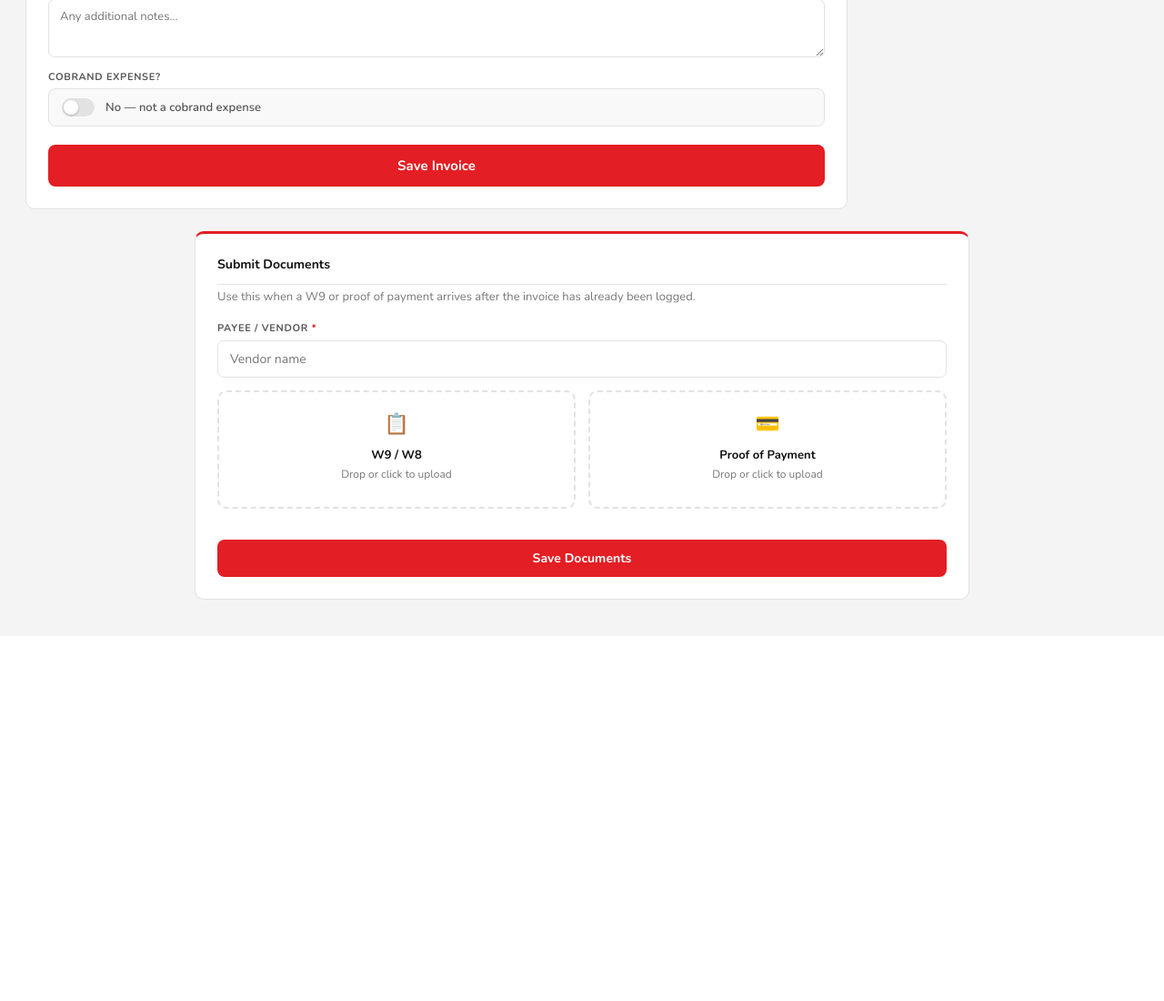
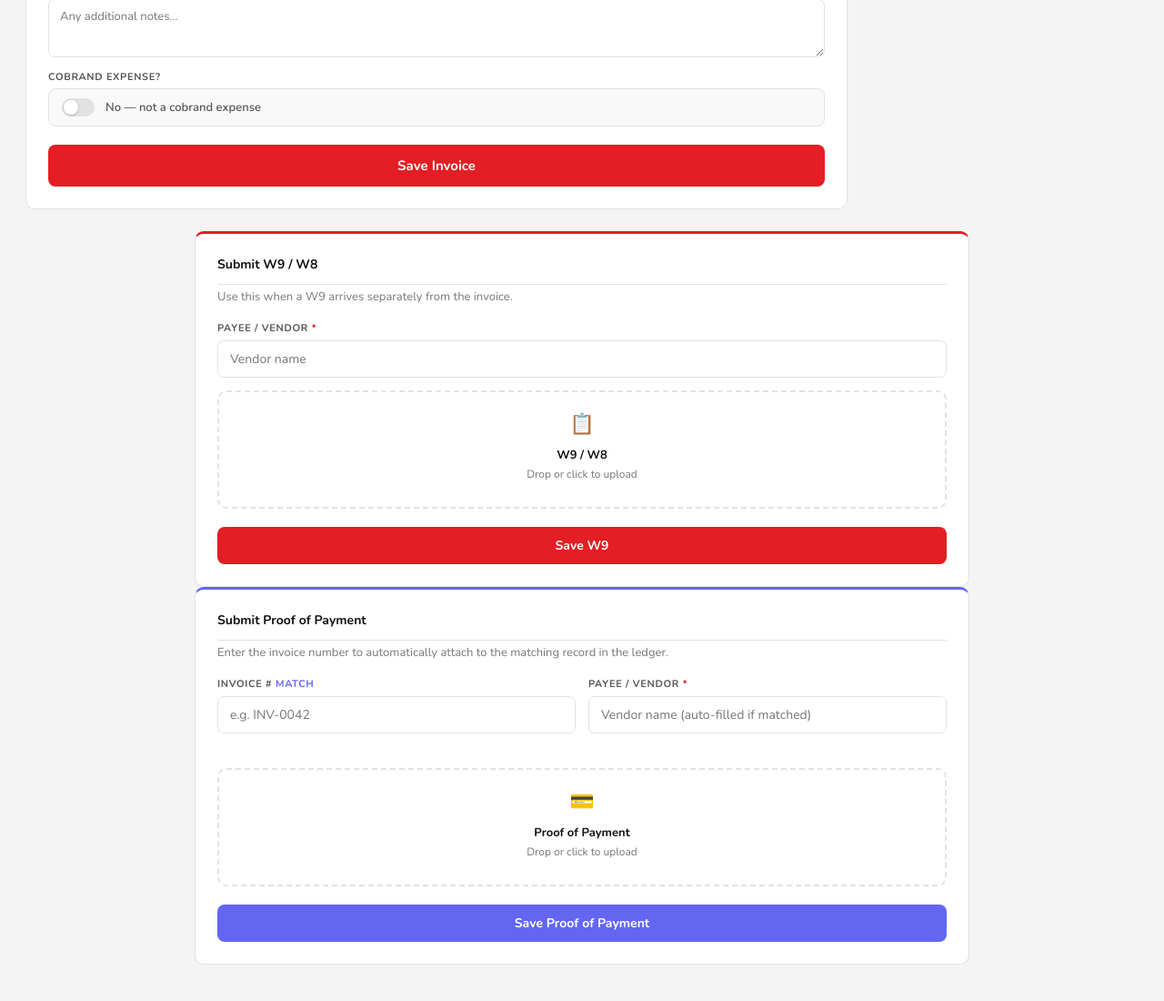
Before and after one commit to johns-dotcom/boom-invoice-app, a Flask app: page / in a window 1280 px wide. Shown: the part 940-2040 px from the top of the page at 91% size. Before the commit the page ends 1599 px from the top, so only its background shows below. Run offline with Flask 3, Linux system fonts and the light colour scheme; data that the repository does not hold is empty; some libraries are stand-ins or nearby versions.

Commit message:
Separate W9 and proof of payment sections; add invoice number matching for proof uploads

```diff
--- a/app.py
+++ b/app.py
@@ -66,6 +66,8 @@ Return ONLY valid JSON — no markdown, no extra text:
   "payee": "vendor or company name",
   "description": "brief description of what was invoiced (1 sentence max)",
   "category": "best match from: Recording, Mixing & Mastering, Music Video, Marketing, Sync/Licensing, Distribution, Legal, Merch, Tour/Live, Other",
+  "artist": "artist, band, or project name referenced anywhere on the invoice (e.g. in a project line, memo, attention field, or description) — empty string if not found",
+  "song": "song, album, or project title referenced on the invoice — empty string if not found",
   "invoice_number": "invoice number if present, else empty string",
   "amount": <number, 2 decimal places, no symbols, 0 if not found>,
   "payment_method": "best match from: ACH, Check, Wire, Credit Card, PayPal, Cash — or empty string"
@@ -429,36 +431,72 @@ def add_w9(eid):
 @app.route("/w9-only", methods=["POST"])
 @login_required
 def w9_only():
-    """Save standalone W9 and/or Proof of Payment — creates a minimal approved expense record."""
+    """Save a standalone W9 — creates a minimal approved expense record."""
     payee = request.form.get("payee","").strip()
     if not payee:
         return jsonify({"error":"Payee name required"}), 400
-
     w9_f = request.files.get("file")
-    proof_f = request.files.get("proof_file")
-
-    if (not w9_f or not w9_f.filename) and (not proof_f or not proof_f.filename):
-        return jsonify({"error":"At least one file (W9 or Proof of Payment) required"}), 400
-
-    w9_fname = w9_data = None
-    if w9_f and w9_f.filename:
-        w9_fname = w9_f.filename
-        w9_data  = base64.b64encode(w9_f.read()).decode()
-
-    proof_fname = proof_data = None
-    if proof_f and proof_f.filename:
-        proof_fname = proof_f.filename
-        proof_data  = base64.b64encode(proof_f.read()).decode()
-
+    if not w9_f or not w9_f.filename:
+        return jsonify({"error":"W9 file required"}), 400
+    w9_fname = w9_f.filename
+    w9_data  = base64.b64encode(w9_f.read()).decode()
     try:
         conn, kind = get_db(); cur = conn.cursor(); ph = "%s" if kind=="pg" else "?"
-        cur.execute(f"""INSERT INTO expenses
-                        (payee, w9_filename, w9_data, proof_filename, proof_data, status)
-                        VALUES ({ph},{ph},{ph},{ph},{ph},{ph})""",
-                    (payee, w9_fname, w9_data, proof_fname, proof_data, "approved"))
+        cur.execute(f"""INSERT INTO expenses (payee, w9_filename, w9_data, status)
+                        VALUES ({ph},{ph},{ph},{ph})""", (payee, w9_fname, w9_data, "approved"))
         new_id = (cur.execute("SELECT lastval()") or cur).fetchone()[0] if kind=="pg" else cur.lastrowid
         conn.commit(); conn.close()
         return jsonify({"ok":True,"id":new_id,"payee":payee})
+    except Exception as e:
+        return jsonify({"error":str(e)}), 500
+
+@app.route("/lookup-invoice", methods=["GET"])
+@login_required
+def lookup_invoice():
+    """Look up an expense by invoice number — used for proof-of-payment matching."""
+    number = request.args.get("number","").strip()
+    if not number:
+        return jsonify({"found":False})
+    try:
+        conn, kind = get_db(); cur = conn.cursor(); ph = "%s" if kind=="pg" else "?"
+        cur.execute(f"SELECT id, payee, amount FROM expenses WHERE invoice_number={ph} LIMIT 1", (number,))
+        row = cur.fetchone(); conn.close()
+        if row:
+            return jsonify({"found":True,"id":row[0],"payee":str(row[1] or ""),"amount":str(row[2] or "")})
+        return jsonify({"found":False})
+    except Exception as e:
+        return jsonify({"error":str(e)}), 500
+
+@app.route("/add-proof-standalone", methods=["POST"])
+@login_required
+def add_proof_standalone():
+    """Attach proof of payment to an existing invoice (by matched_id) or create a new record."""
+    payee     = request.form.get("payee","").strip()
+    inv_num   = request.form.get("invoice_number","").strip()
+    matched_id = request.form.get("matched_id","").strip()
+    if not payee:
+        return jsonify({"error":"Payee name required"}), 400
+    f = request.files.get("file")
+    if not f or not f.filename:
+        return jsonify({"error":"Proof file required"}), 400
+    fname = f.filename
+    data  = base64.b64encode(f.read()).decode()
+    try:
+        conn, kind = get_db(); cur = conn.cursor(); ph = "%s" if kind=="pg" else "?"
+        if matched_id:
+            # Attach to existing record
+            cur.execute(f"UPDATE expenses SET proof_filename={ph}, proof_data={ph} WHERE id={ph}",
+                        (fname, data, int(matched_id)))
+            conn.commit(); conn.close()
+            return jsonify({"ok":True,"matched":True,"payee":payee})
+        else:
+            # Create a new record
+            cur.execute(f"""INSERT INTO expenses (payee, invoice_number, proof_filename, proof_data, status)
+                            VALUES ({ph},{ph},{ph},{ph},{ph})""",
+                        (payee, inv_num or None, fname, data, "approved"))
+            new_id = (cur.execute("SELECT lastval()") or cur).fetchone()[0] if kind=="pg" else cur.lastrowid
+            conn.commit(); conn.close()
+            return jsonify({"ok":True,"matched":False,"id":new_id,"payee":payee})
     except Exception as e:
         return jsonify({"error":str(e)}), 500
 
--- a/templates/index.html
+++ b/templates/index.html
@@ -166,16 +166,15 @@
 </div>
 
 <!-- Standalone W9 upload -->
-<div style="max-width:900px;margin:0 auto 40px;padding:0 24px">
+<div style="max-width:900px;margin:0 auto 0;padding:0 24px">
   <div class="form-card" style="border-top:3px solid var(--red)">
-    <h2 style="margin-bottom:4px">Submit Documents</h2>
-    <p style="font-size:13px;color:var(--muted);margin-bottom:18px">Use this when a W9 or proof of payment arrives after the invoice has already been logged.</p>
+    <h2 style="margin-bottom:4px">Submit W9 / W8</h2>
+    <p style="font-size:13px;color:var(--muted);margin-bottom:18px">Use this when a W9 arrives separately from the invoice.</p>
     <div style="margin-bottom:14px">
       <label style="font-size:11px;font-weight:700;text-transform:uppercase;letter-spacing:.06em;color:#555;display:block;margin-bottom:6px">Payee / Vendor <span style="color:var(--red)">*</span></label>
       <input type="text" id="w9only-payee" placeholder="Vendor name" style="width:100%;border:1.5px solid var(--border);border-radius:7px;padding:10px 13px;font-size:14px;font-family:inherit;color:#111;outline:none;transition:border-color .15s;background:#fff"/>
     </div>
-    <div style="display:grid;grid-template-columns:1fr 1fr;gap:14px;margin-bottom:14px">
-      <div>
+    <div style="margin-bottom:14px">
       <div class="drop-zone" id="dz-w9only" onclick="document.getElementById('fi-w9only').click()" style="padding:20px">
         <div class="drop-icon" style="font-size:22px">📋</div>
         <div class="drop-title" style="font-size:13px">W9 / W8</div>
@@ -185,7 +184,29 @@
       <input type="file" id="fi-w9only" accept=".pdf,.jpg,.jpeg,.png,.webp" style="display:none"/>
       <button id="remove-w9only" onclick="removeW9Only()" style="display:none;margin-top:6px;background:none;border:none;color:#b91c1c;font-size:12px;font-weight:700;cursor:pointer;font-family:inherit;padding:0">× Remove file</button>
     </div>
+    <div id="w9only-validation" style="display:none;background:#fef3c7;border:1px solid #fcd34d;border-radius:8px;padding:12px 14px;margin-bottom:12px;font-size:13px;color:#92400e"></div>
+    <button id="btn-w9only" onclick="submitW9Only()" style="width:100%;background:var(--red);color:#fff;border:none;border-radius:8px;padding:11px;font-size:14px;font-weight:700;font-family:inherit;cursor:pointer;transition:background .15s">Save W9</button>
+    <div id="w9only-success" style="display:none;color:#15803d;font-weight:700;font-size:13px;margin-top:10px;text-align:center"></div>
+  </div>
+</div>
+
+<!-- Standalone Proof of Payment upload -->
+<div style="max-width:900px;margin:0 auto 40px;padding:0 24px">
+  <div class="form-card" style="border-top:3px solid #6366f1">
+    <h2 style="margin-bottom:4px">Submit Proof of Payment</h2>
+    <p style="font-size:13px;color:var(--muted);margin-bottom:18px">Enter the invoice number to automatically attach to the matching record in the ledger.</p>
+    <div style="display:grid;grid-template-columns:1fr 1fr;gap:14px;margin-bottom:14px">
       <div>
+        <label style="font-size:11px;font-weight:700;text-transform:uppercase;letter-spacing:.06em;color:#555;display:block;margin-bottom:6px">Invoice # <span style="color:#6366f1">Match</span></label>
+        <input type="text" id="proof-invoice-num" placeholder="e.g. INV-0042" style="width:100%;border:1.5px solid var(--border);border-radius:7px;padding:10px 13px;font-size:14px;font-family:inherit;color:#111;outline:none;transition:border-color .15s;background:#fff" oninput="lookupProofInvoice()"/>
+        <div id="proof-match-status" style="margin-top:6px;font-size:12px;font-weight:700;min-height:18px"></div>
+      </div>
+      <div>
+        <label style="font-size:11px;font-weight:700;text-transform:uppercase;letter-spacing:.06em;color:#555;display:block;margin-bottom:6px">Payee / Vendor <span style="color:var(--red)">*</span></label>
+        <input type="text" id="proof-payee" placeholder="Vendor name (auto-filled if matched)" style="width:100%;border:1.5px solid var(--border);border-radius:7px;padding:10px 13px;font-size:14px;font-family:inherit;color:#111;outline:none;transition:border-color .15s;background:#fff"/>
+      </div>
+    </div>
+    <div style="margin-bottom:14px">
       <div class="drop-zone" id="dz-proofonly" onclick="document.getElementById('fi-proofonly').click()" style="padding:20px">
         <div class="drop-icon" style="font-size:22px">💳</div>
         <div class="drop-title" style="font-size:13px">Proof of Payment</div>
@@ -195,10 +216,8 @@
       <input type="file" id="fi-proofonly" accept=".pdf,.jpg,.jpeg,.png,.webp" style="display:none"/>
       <button id="remove-proofonly" onclick="removeProofOnly()" style="display:none;margin-top:6px;background:none;border:none;color:#b91c1c;font-size:12px;font-weight:700;cursor:pointer;font-family:inherit;padding:0">× Remove file</button>
     </div>
-    </div>
-    <div id="w9only-validation" style="display:none;background:#fef3c7;border:1px solid #fcd34d;border-radius:8px;padding:12px 14px;margin-bottom:12px;font-size:13px;color:#92400e"></div>
-    <button id="btn-w9only" onclick="submitW9Only()" style="width:100%;background:var(--red);color:#fff;border:none;border-radius:8px;padding:11px;font-size:14px;font-weight:700;font-family:inherit;cursor:pointer;transition:background .15s">Save Documents</button>
-    <div id="w9only-success" style="display:none;color:#15803d;font-weight:700;font-size:13px;margin-top:10px;text-align:center"></div>
+    <button id="btn-proofonly" onclick="submitProofOnly()" style="width:100%;background:#6366f1;color:#fff;border:none;border-radius:8px;padding:11px;font-size:14px;font-weight:700;font-family:inherit;cursor:pointer;transition:background .15s">Save Proof of Payment</button>
+    <div id="proofonly-success" style="display:none;color:#15803d;font-weight:700;font-size:13px;margin-top:10px;text-align:center"></div>
   </div>
 </div>
 
@@ -358,6 +377,7 @@ function populateForm(f) {
   set('invoice_date', f.invoice_date); set('invoice_number', f.invoice_number);
   set('payee', f.payee); set('description', f.description);
   set('amount', f.amount); set('payment_method', f.payment_method);
+  set('artist', f.artist); set('song', f.song);
   const catEl = document.getElementById('category');
   if (f.category) { for (let o of catEl.options) { if (o.value === f.category) { o.selected=true; break; } } }
 }
@@ -417,7 +437,9 @@ function resetForm() {
 // ── Standalone document upload (W9 + Proof) ──────────────────
 let storedW9OnlyB64 = null, storedW9OnlyName = null;
 let storedProofOnlyB64 = null, storedProofOnlyName = null;
+let proofMatchedId = null; // expense id matched by invoice number
 
+// ── W9 Only drop zone ──
 const dzW9Only = document.getElementById('dz-w9only');
 const fiW9Only = document.getElementById('fi-w9only');
 dzW9Only.addEventListener('dragover', e => { e.preventDefault(); dzW9Only.classList.add('drag-over'); });
@@ -425,6 +447,61 @@ dzW9Only.addEventListener('dragleave', () => dzW9Only.classList.remove('drag-ove
 dzW9Only.addEventListener('drop', e => { e.preventDefault(); dzW9Only.classList.remove('drag-over'); handleW9Only(e.dataTransfer.files[0]); });
 fiW9Only.addEventListener('change', () => handleW9Only(fiW9Only.files[0]));
 
+async function handleW9Only(file) {
+  if (!file) return;
+  const reader = new FileReader();
+  reader.onload = ev => {
+    storedW9OnlyB64 = ev.target.result.split(',')[1];
+    storedW9OnlyName = file.name;
+    dzW9Only.classList.add('has-file');
+    document.getElementById('fn-w9only').textContent = '✓ ' + file.name;
+    document.getElementById('remove-w9only').style.display = 'inline-block';
+  };
+  reader.readAsDataURL(file);
+  if (!API_CONFIGURED) return;
+  try {
+    const fd = new FormData(); fd.append('w9_file', file);
+    const res = await fetch('/validate-files', {method:'POST', body:fd});
+    const data = await res.json();
+    if (data.skipped || !data.issues) return;
+    const issues = data.issues.w9 || [];
+    const box = document.getElementById('w9only-validation');
+    if (issues.length) {
+      box.innerHTML = '<strong>⚠ Issues found:</strong><br>' + issues.map(i=>`• ${i}`).join('<br>');
+      box.style.display = 'block';
+    } else { box.style.display = 'none'; }
+  } catch(e) {}
+}
+
+async function submitW9Only() {
+  const payee = document.getElementById('w9only-payee').value.trim();
+  if (!payee) { alert('Please enter the payee name.'); return; }
+  if (!storedW9OnlyB64) { alert('Please upload a W9 file.'); return; }
+  const btn = document.getElementById('btn-w9only');
+  btn.disabled = true; btn.textContent = 'Saving…';
+  try {
+    const fd = new FormData();
+    fd.append('payee', payee);
+    const blob = await (await fetch(`data:application/octet-stream;base64,${storedW9OnlyB64}`)).blob();
+    fd.append('file', blob, storedW9OnlyName);
+    const res = await fetch('/w9-only', {method:'POST', body:fd});
+    const data = await res.json();
+    if (data.ok) {
+      document.getElementById('w9only-success').textContent = `✓ W9 saved for ${payee}`;
+      document.getElementById('w9only-success').style.display = 'block';
+      document.getElementById('w9only-payee').value = '';
+      document.getElementById('fn-w9only').textContent = '';
+      dzW9Only.classList.remove('has-file');
+      document.getElementById('remove-w9only').style.display = 'none';
+      document.getElementById('w9only-validation').style.display = 'none';
+      storedW9OnlyB64 = null; storedW9OnlyName = null;
+      setTimeout(() => { document.getElementById('w9only-success').style.display='none'; }, 4000);
+    } else alert('Error: ' + (data.error || 'Unknown'));
+  } catch(e) { alert('Network error'); }
+  btn.disabled = false; btn.textContent = 'Save W9';
+}
+
+// ── Proof of Payment drop zone ──
 const dzProofOnly = document.getElementById('dz-proofonly');
 const fiProofOnly = document.getElementById('fi-proofonly');
 dzProofOnly.addEventListener('dragover', e => { e.preventDefault(); dzProofOnly.classList.add('drag-over'); });
@@ -453,74 +530,65 @@ function removeProofOnly() {
   document.getElementById('remove-proofonly').style.display = 'none';
 }
 
-async function handleW9Only(file) {
-  if (!file) return;
-  const reader = new FileReader();
-  reader.onload = ev => {
-    storedW9OnlyB64 = ev.target.result.split(',')[1];
-    storedW9OnlyName = file.name;
-    dzW9Only.classList.add('has-file');
-    document.getElementById('fn-w9only').textContent = '✓ ' + file.name;
-    document.getElementById('remove-w9only').style.display = 'inline-block';
-  };
-  reader.readAsDataURL(file);
-
-  if (!API_CONFIGURED) return;
+let lookupDebounce = null;
+function lookupProofInvoice() {
+  clearTimeout(lookupDebounce);
+  lookupDebounce = setTimeout(async () => {
+    const num = document.getElementById('proof-invoice-num').value.trim();
+    const statusEl = document.getElementById('proof-match-status');
+    const payeeEl = document.getElementById('proof-payee');
+    if (!num) { statusEl.textContent = ''; proofMatchedId = null; return; }
+    statusEl.style.color = '#6b7280'; statusEl.textContent = 'Looking up…';
     try {
-    const fd = new FormData(); fd.append('w9_file', file);
-    const res = await fetch('/validate-files', {method:'POST', body:fd});
+      const res = await fetch(`/lookup-invoice?number=${encodeURIComponent(num)}`);
       const data = await res.json();
-    if (data.skipped || !data.issues) return;
-    const issues = data.issues.w9 || [];
-    const box = document.getElementById('w9only-validation');
-    if (issues.length) {
-      box.innerHTML = '<strong>⚠ Issues found:</strong><br>' + issues.map(i=>`• ${i}`).join('<br>');
-      box.style.display = 'block';
+      if (data.found) {
+        proofMatchedId = data.id;
+        statusEl.style.color = '#15803d';
+        statusEl.textContent = `✓ Matched: ${data.payee}${data.amount ? ' — $'+Number(data.amount).toLocaleString('en-US',{minimumFractionDigits:2}) : ''}`;
+        if (!payeeEl.value) payeeEl.value = data.payee;
       } else {
-      box.style.display = 'none';
+        proofMatchedId = null;
+        statusEl.style.color = '#b45309';
+        statusEl.textContent = 'No match — will create a new record';
       }
-  } catch(e) {}
+    } catch(e) { statusEl.textContent = ''; }
+  }, 400);
 }
 
-async function submitW9Only() {
-  const payee = document.getElementById('w9only-payee').value.trim();
+async function submitProofOnly() {
+  const payee = document.getElementById('proof-payee').value.trim();
   if (!payee) { alert('Please enter the payee name.'); return; }
-  if (!storedW9OnlyB64 && !storedProofOnlyB64) { alert('Please upload at least one file.'); return; }
-  const btn = document.getElementById('btn-w9only');
+  if (!storedProofOnlyB64) { alert('Please upload a proof of payment file.'); return; }
+  const invoiceNum = document.getElementById('proof-invoice-num').value.trim();
+  const btn = document.getElementById('btn-proofonly');
   btn.disabled = true; btn.textContent = 'Saving…';
   try {
     const fd = new FormData();
     fd.append('payee', payee);
-    if (storedW9OnlyB64) {
-      const blob = await (await fetch(`data:application/octet-stream;base64,${storedW9OnlyB64}`)).blob();
-      fd.append('w9_file', blob, storedW9OnlyName);
-    }
-    if (storedProofOnlyB64) {
+    if (invoiceNum) fd.append('invoice_number', invoiceNum);
+    if (proofMatchedId) fd.append('matched_id', proofMatchedId);
     const blob = await (await fetch(`data:application/octet-stream;base64,${storedProofOnlyB64}`)).blob();
-      fd.append('proof_file', blob, storedProofOnlyName);
-    }
-    const res = await fetch('/w9-only', {method:'POST', body:fd});
+    fd.append('file', blob, storedProofOnlyName);
+    const res = await fetch('/add-proof-standalone', {method:'POST', body:fd});
     const data = await res.json();
     if (data.ok) {
-      const parts = [];
-      if (storedW9OnlyB64) parts.push('W9');
-      if (storedProofOnlyB64) parts.push('proof of payment');
-      document.getElementById('w9only-success').textContent = `✓ ${parts.join(' & ')} saved for ${payee}`;
-      document.getElementById('w9only-success').style.display = 'block';
-      document.getElementById('w9only-payee').value = '';
-      document.getElementById('fn-w9only').textContent = '';
+      const msg = data.matched
+        ? `✓ Proof attached to invoice ${invoiceNum} for ${data.payee}`
+        : `✓ Proof of payment saved for ${payee}`;
+      document.getElementById('proofonly-success').textContent = msg;
+      document.getElementById('proofonly-success').style.display = 'block';
+      document.getElementById('proof-invoice-num').value = '';
+      document.getElementById('proof-payee').value = '';
+      document.getElementById('proof-match-status').textContent = '';
       document.getElementById('fn-proofonly').textContent = '';
-      dzW9Only.classList.remove('has-file');
       dzProofOnly.classList.remove('has-file');
-      document.getElementById('remove-w9only').style.display = 'none';
       document.getElementById('remove-proofonly').style.display = 'none';
-      document.getElementById('w9only-validation').style.display = 'none';
-      storedW9OnlyB64 = null; storedW9OnlyName = null;
-      storedProofOnlyB64 = null; storedProofOnlyName = null;
-      setTimeout(() => { document.getElementById('w9only-success').style.display='none'; }, 4000);
+      storedProofOnlyB64 = null; storedProofOnlyName = null; proofMatchedId = null;
+      setTimeout(() => { document.getElementById('proofonly-success').style.display='none'; }, 4000);
     } else alert('Error: ' + (data.error || 'Unknown'));
   } catch(e) { alert('Network error'); }
-  btn.disabled = false; btn.textContent = 'Save Documents';
+  btn.disabled = false; btn.textContent = 'Save Proof of Payment';
 }
 
 function showSuccess(msg) {
```
Lines whose indentation alone changed are shown as unchanged.
